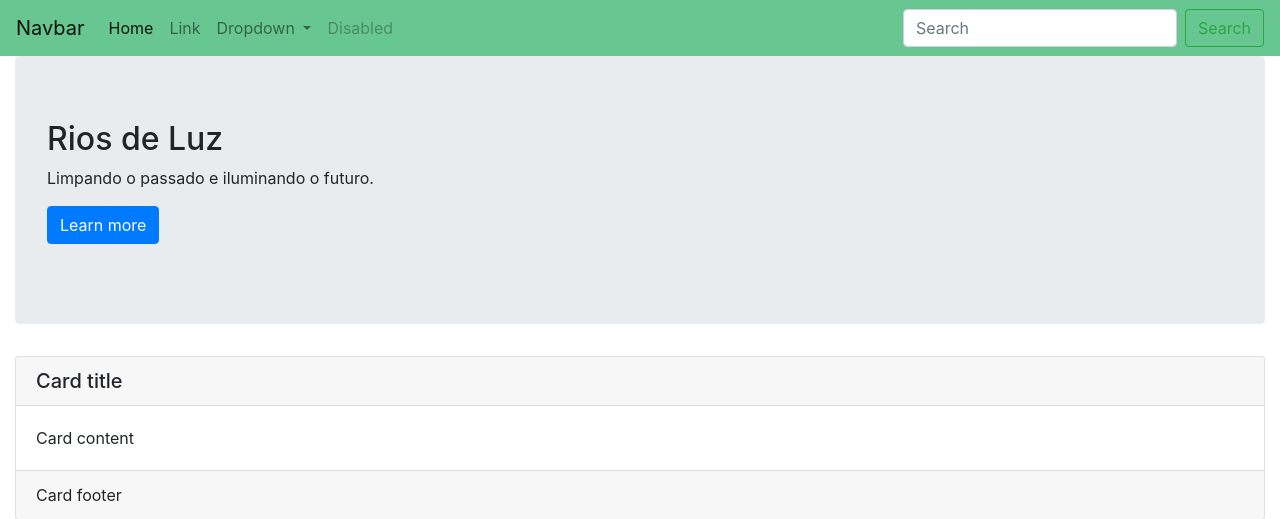
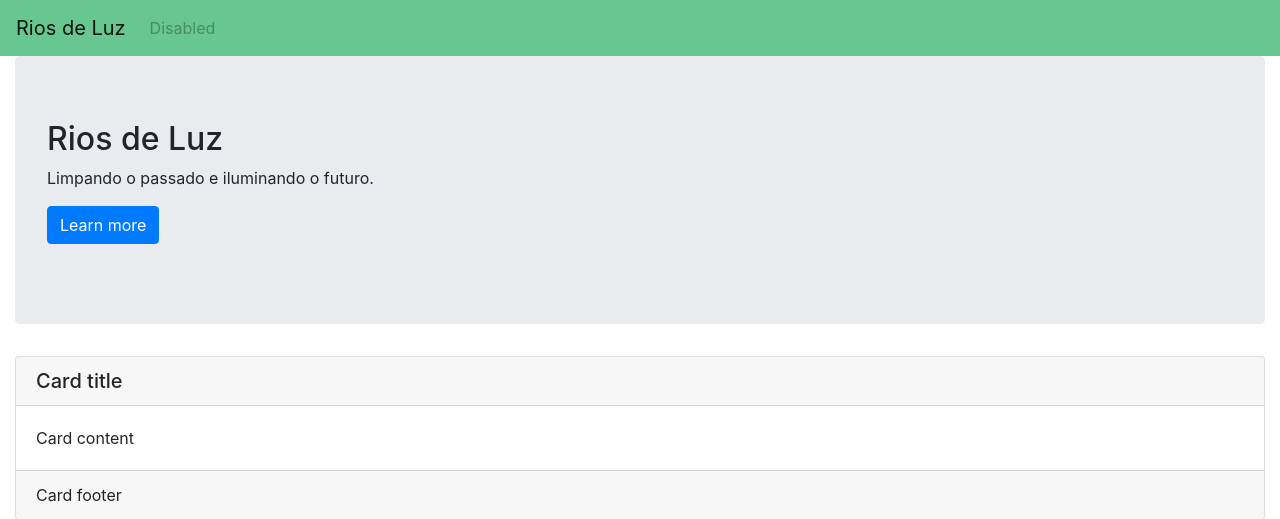
Before and after one commit to serlus/RiosDeLuz, a Django app: template curso/base/templates/base/home.html in a window 1280 px wide. Shown: the top 519 px of the page. Run offline with Django 3.2, Linux system fonts and the light colour scheme; the template is opened without the code that fills it, so the values that code supplies are empty; some libraries are stand-ins or nearby versions.

Commit message:
nomeado url - close #66

```diff
--- a/curso/base/templates/base/home.html
+++ b/curso/base/templates/base/home.html
@@ -1,6 +1,6 @@
 {% load static %}
 <!DOCTYPE html>
-<html lang="en">
+<html lang="pt-br">
   <head>
     <meta charset="utf-8">
     <meta http-equiv="X-UA-Compatible" content="IE=edge">
@@ -8,8 +8,8 @@
 
     <title>Rios de Luz</title>
 
-    <meta name="description" content="Source code generated using layoutit.com">
-    <meta name="author" content="LayoutIt!">
+    <meta name="description" content="página do curso Rios de Luz">
+    <meta name="author" content="Sergio Casas">
 
     <link href="{% static 'css/bootstrap.min.css' %}" rel="stylesheet">
 	<link href="{% static 'css/style.css' %}" rel="stylesheet">
@@ -20,38 +20,18 @@
   </head>
   <body>
 	<nav class="navbar navbar-expand-lg navbar-light" style="background-color: #68c790;">
-		<a class="navbar-brand" href="#">Navbar</a>
+		<a class="navbar-brand" href="{% url 'home' %}">Rios de Luz</a>
 		<button class="navbar-toggler" type="button" data-toggle="collapse" data-target="#navbarSupportedContent" aria-controls="navbarSupportedContent" aria-expanded="false" aria-label="Toggle navigation">
 		  <span class="navbar-toggler-icon"></span>
 		</button>
 
 		<div class="collapse navbar-collapse" id="navbarSupportedContent">
 		  <ul class="navbar-nav mr-auto">
-			<li class="nav-item active">
-			  <a class="nav-link" href="#">Home <span class="sr-only">(current)</span></a>
-			</li>
-			<li class="nav-item">
-			  <a class="nav-link" href="#">Link</a>
-			</li>
-			<li class="nav-item dropdown">
-			  <a class="nav-link dropdown-toggle" href="#" id="navbarDropdown" role="button" data-toggle="dropdown" aria-haspopup="true" aria-expanded="false">
-				Dropdown
-			  </a>
-			  <div class="dropdown-menu" aria-labelledby="navbarDropdown">
-				<a class="dropdown-item" href="#">Action</a>
-				<a class="dropdown-item" href="#">Another action</a>
-				<div class="dropdown-divider"></div>
-				<a class="dropdown-item" href="#">Something else here</a>
-			  </div>
-			</li>
 			<li class="nav-item">
 			  <a class="nav-link disabled" href="#" tabindex="-1" aria-disabled="true">Disabled</a>
 			</li>
 		  </ul>
-		  <form class="form-inline my-2 my-lg-0">
-			<input class="form-control mr-sm-2" type="search" placeholder="Search" aria-label="Search">
-			<button class="btn btn-outline-success my-2 my-sm-0" type="submit">Search</button>
-		  </form>
+
 		</div>
 	  </nav>
     <div class="container-fluid">
--- a/curso/urls.py
+++ b/curso/urls.py
@@ -21,7 +21,7 @@ from curso.base.views import home
 
 urlpatterns = [
     path('admin/', admin.site.urls),
-    path('', home),
+    path('home', home, name='home'),
 ]
 
 if settings.DEBUG:
```
Also changed, not shown: curso/base/test/test_home.py (+16 -19 lines).
